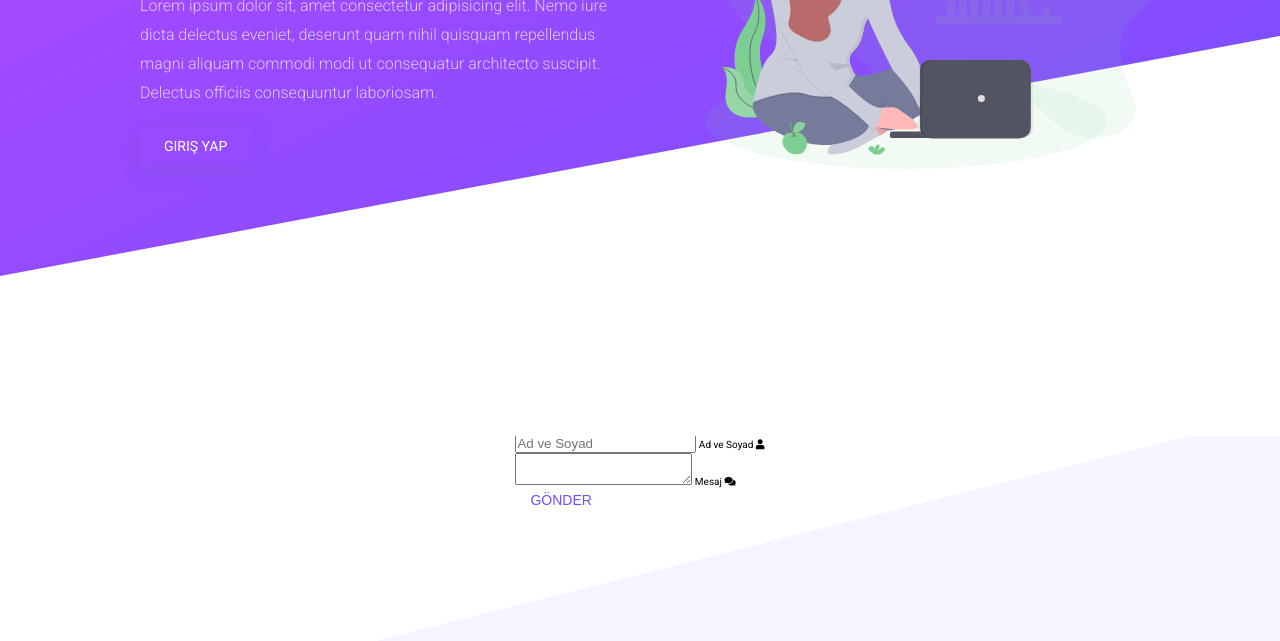
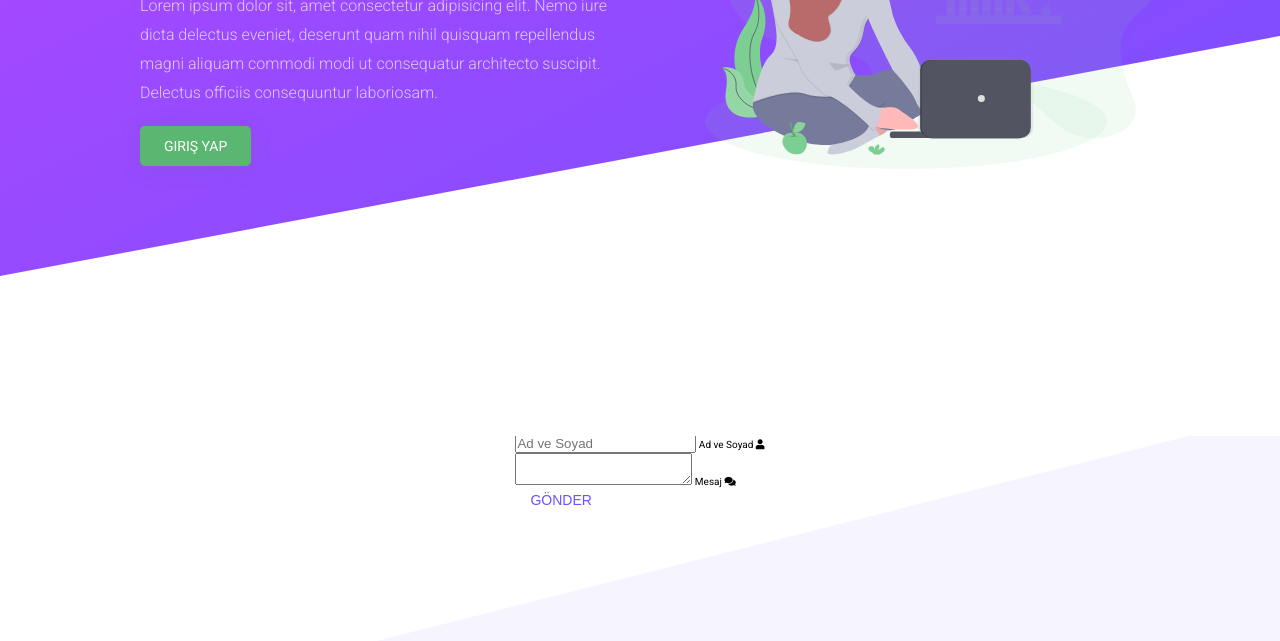
Before and after one commit to ugurakcora/CompanyWebSite, a website: page index.html in a window 1280 px wide. Shown: the part 2480-3121 px from the top of the page. Drawn offline with Linux system fonts and the light colour scheme.

Commit message:
fixed button style

```diff
--- a/index.html
+++ b/index.html
@@ -142,7 +142,7 @@
                     <p class="paragraph p-white mb-2">Lorem ipsum dolor sit, amet consectetur adipisicing elit. Nemo
                         iure dicta delectus eveniet, deserunt quam nihil quisquam repellendus magni aliquam commodi modi
                         ut consequatur architecto suscipit. Delectus officiis consequuntur laboriosam.</p>
-                    <a href="#" class="btn btn-green">Giriş Yap</a>
+                    <a href="#" class="btn btn__green">Giriş Yap</a>
                 </div>
                 <div class="col-1-of-2 order-less">
                     <img src="/img/working.svg" alt="çalışma" class="info-img">
--- a/sass/_components.scss
+++ b/sass/_components.scss
@@ -111,7 +111,7 @@
         background-color: $color-tertiary;
     }
 
-    &__gren {
+    &__green {
         background-color: $color-dark-green;
     }
 }
```
Also changed, not shown: sass/main.css, 1 other file.
